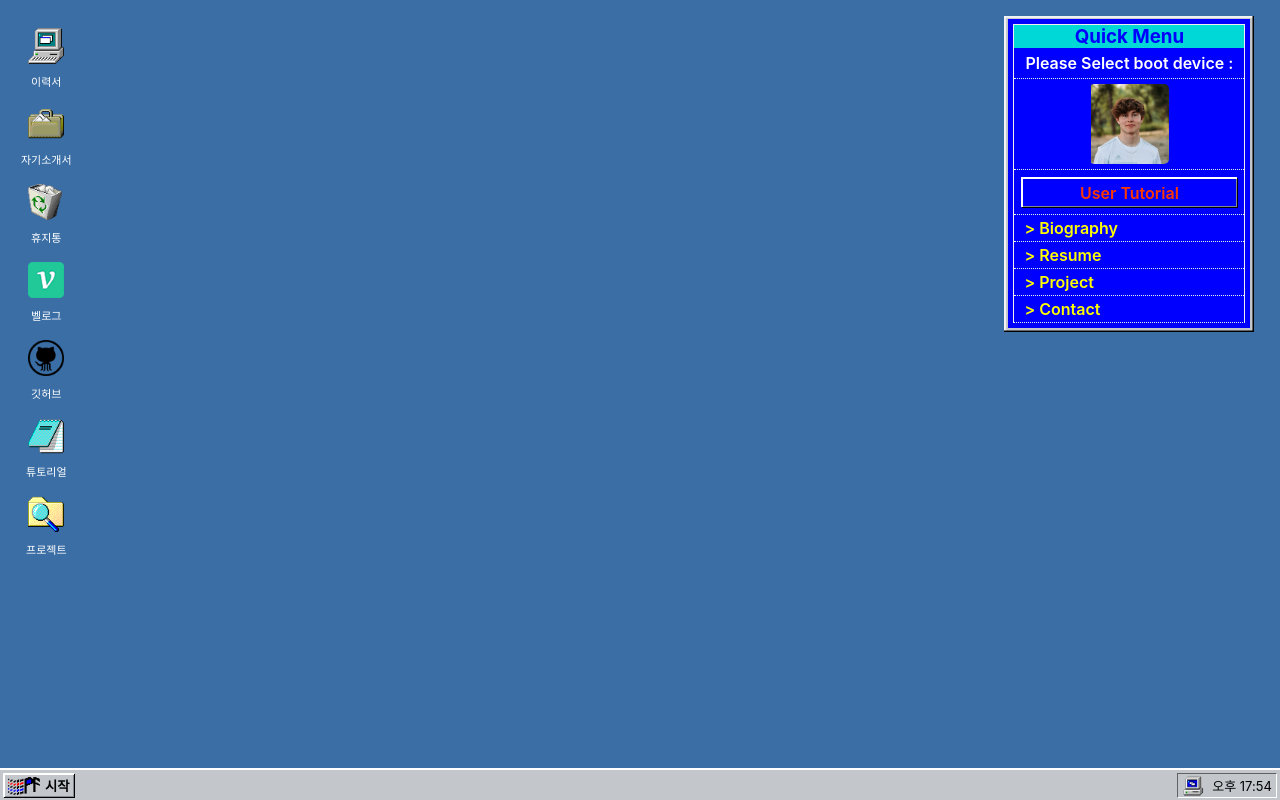
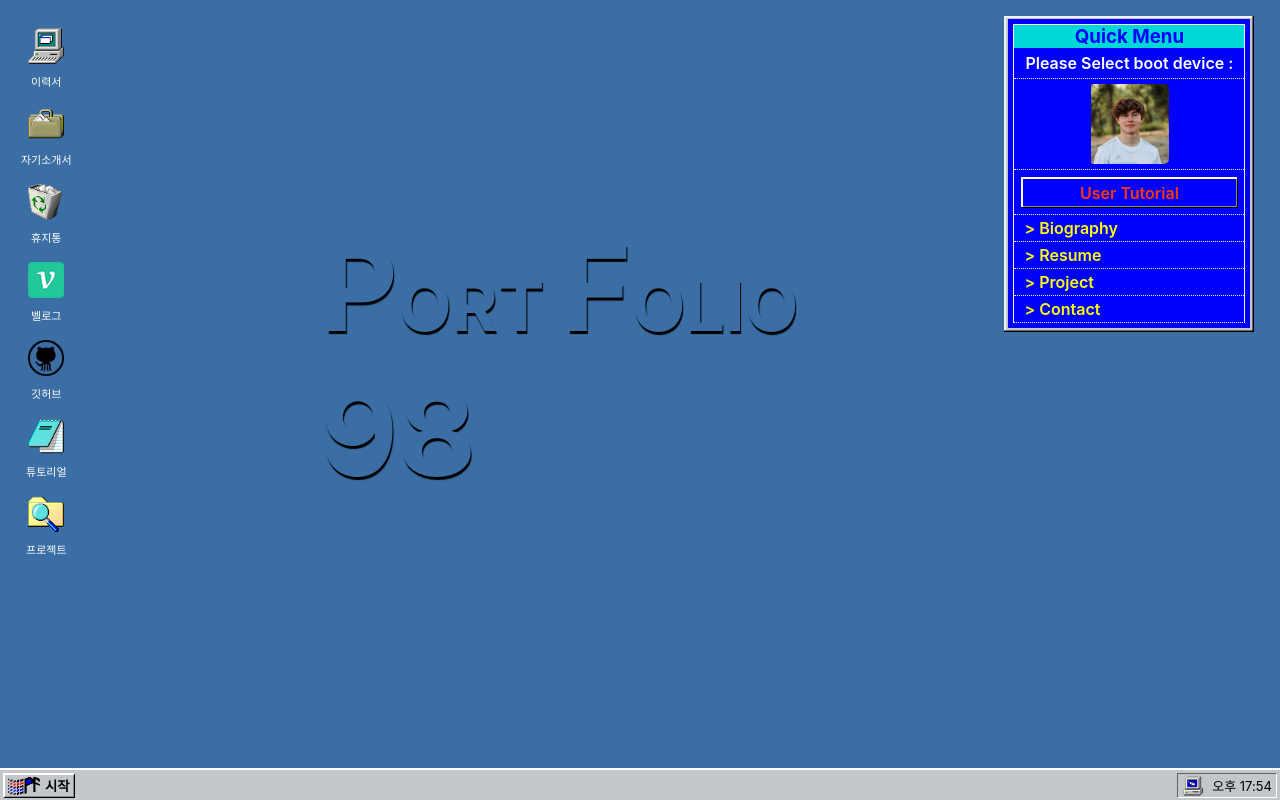
Before and after one commit to NuyHesHUB/portfolio98, a React (Create React App) app: page /Windows in a window 1280 px wide. Built offline with nearby package versions, Linux system fonts and the light colour scheme.

Commit message:
wallpaper update

```diff
--- a/src/components/Windows/Windows.js
+++ b/src/components/Windows/Windows.js
@@ -11,6 +11,7 @@ import { Container } from '../../styles/Container';
 /* Component */
 import Icons from '../Icon/Icons';
 import Dockbar from '../Dockbar/Dockbar';
+import WallpaperText from '../../styles/WallpaperText';
 import Notepad from './Notepad';
 import Biography from './Biography';
 import About from './About';
@@ -88,6 +89,7 @@ function Windows({notepadVisible, biographyVisible, aboutVisible, tutorialVisibl
     return (
 
         <StyledWindows className='App'/*  ref={element} */ /* onClick={triggerFull} */>
+            <WallpaperText/>
             {/* <h2>Windows페이지</h2> */}
             <br/>
             <Icons/>
@@ -105,6 +107,7 @@ function Windows({notepadVisible, biographyVisible, aboutVisible, tutorialVisibl
             {/* ----------------------------------------- */}
             <Profile/>
             <Dockbar styled={{zIndex:'999'}}/>
+
             <Container/>
         </StyledWindows>
     );
--- /dev/null
+++ b/src/styles/WallpaperText.js
@@ -0,0 +1,63 @@
+import React from 'react';
+import styled from "styled-components";
+
+const WallpaperTextFrame = styled.div`
+    width: 100%;
+    height: 100%;
+    position: absolute;
+    overflow: hidden;
+    /* z-index: 100; */
+    pointer-events: none;
+    div{
+        /* width: 100%;
+        height: 100%; */
+        position: absolute;
+        top: 45%;
+        left: 50%;
+        transform: translate(-50%, -50%);
+    h1{
+        font-size: 70px;
+        color: rgb(58, 110, 165);
+        text-shadow: 1px 3px 1px #000;
+        i{
+            font-style: normal;
+            font-size: 120px;
+        }
+    }
+    @media screen and (max-width: 1260px){
+        h1{
+            font-size: 60px;
+            i{font-size: 80px;}
+        }
+    }
+    @media screen and (max-width: 1000px){
+        h1{
+            font-size: 30px;
+            i{font-size: 60px;}
+        }
+    }
+    @media screen and (max-width: 590px){
+        h1{
+            font-size: 20px;
+            i{font-size: 40px;}
+        }
+    }
+    @media screen and (max-width: 400px){
+        h1{
+            font-size: 10px;
+            i{font-size: 20px;}
+        }
+    }
+}
+`
+const WallpaperText = () => {
+    return (
+        <WallpaperTextFrame>
+            <div>
+                <h1><i>P</i>ORT <i>F</i>OLIO <i>98</i></h1>
+            </div>
+        </WallpaperTextFrame>
+    );
+};
+
+export default WallpaperText;
```
